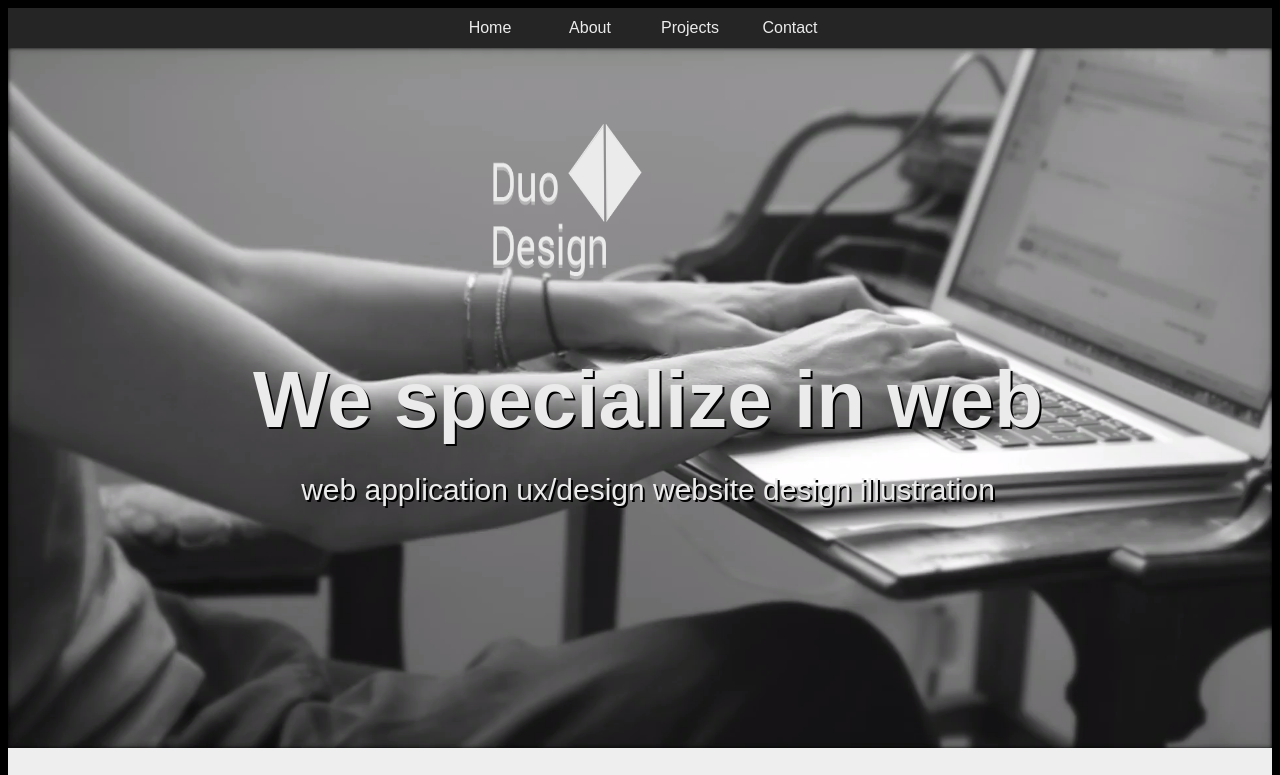
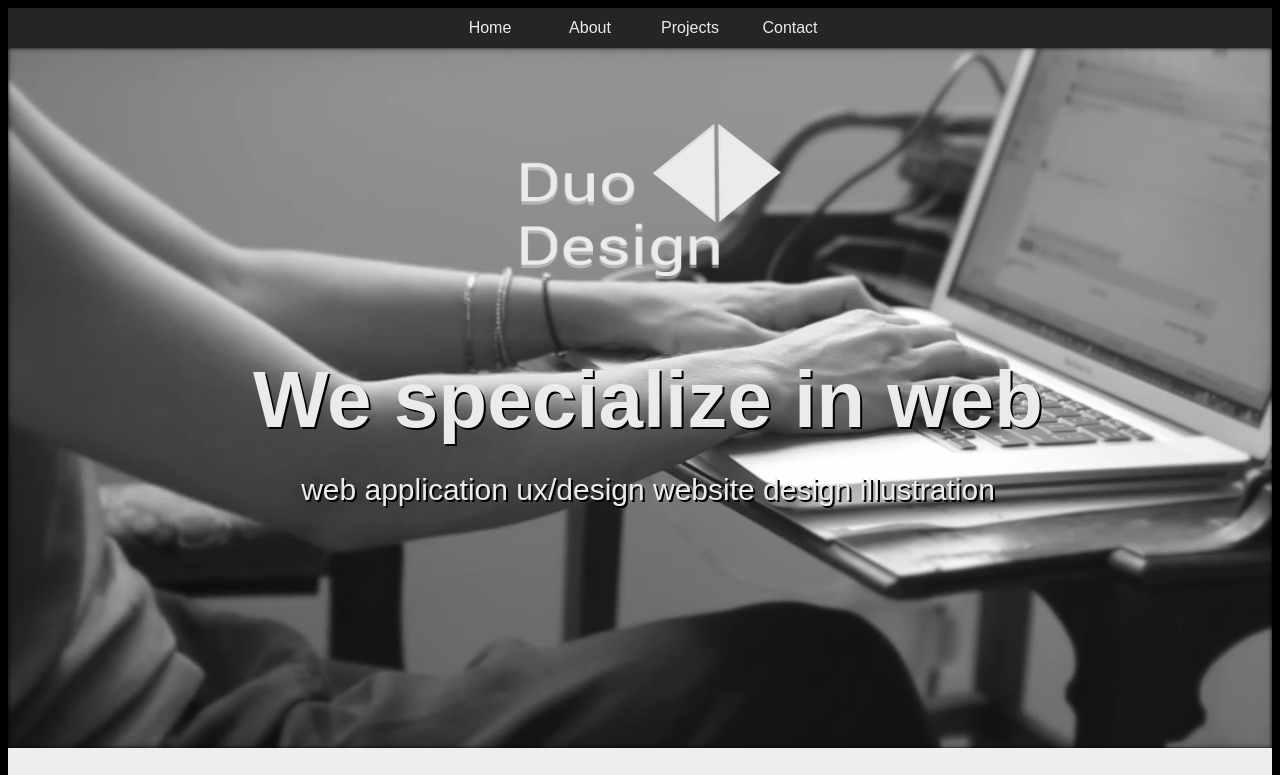
Before and after one commit to Snudde/gruppuppgift_webbsida, a plain HTML site: page home.html in a window 1280 px wide. Shown: the top 775 px of the page. Drawn offline with Linux system fonts and the light colour scheme.

Commit message:
centrerade loggan på start

```diff
--- a/style.css
+++ b/style.css
@@ -242,13 +242,13 @@ nav a#pull {
 
      .video_section .start_bg_logo {
          display: none;
-         height: 50px;
-         width: 50px;
-         z-index: 1;
+          height: 200px;
+         width: 350px;
+         z-index: 2;
          position: absolute;
-         margin-left: 25%;
+         margin-left: 40%;
          top: 50px;
-         text-align: center;
+
 
      }
 
@@ -258,11 +258,7 @@ nav a#pull {
         width: 100%;
          height:100%
      }
-.main_bg{
-   height: 400px;
-    width: 100%;
-    position: relative;
-}
+
 
 
 
@@ -565,7 +561,7 @@ nav a#pull {
     display: inline-block;
     float: left;
     border: 1px solid #5C8190;
-    height: 5px;
+    height: 1px;
     box-sizing: border-box;
     margin-top: 95px;
     background-color: #5C8190;
@@ -812,10 +808,10 @@ button + label{
      .video_section .start_bg_logo {
          display: block;
          height: 100px;
-         width: 200px;
+         width: 150px;
          z-index: 1;
          position: absolute;
-         margin-left: 35%;
+         margin-left: 37%;
          top: 50px;
          text-align: center;
 
@@ -1005,7 +1001,7 @@ button + label{
      .video_section .start_bg_logo {
          display: block;
          height: 200px;
-         width: 200px;
+         width: 350px;
          z-index: 1;
          position: absolute;
          margin-left: 35%;
@@ -1068,7 +1064,7 @@ button + label{
 }
 
 
- @media only screen  and (min-width: 1920px)  {
+ @media only screen  and (min-width: 1600px)  {
 
      .video_section {
          height: auto;
@@ -1080,8 +1076,8 @@ button + label{
 
      .video_section .start_bg_logo {
          display: block;
-         height: 300px;
-         width: 400px;
+         height: 200px;
+         width: 350px;
          z-index: 1;
          position: absolute;
          margin-left: 40%;
```
